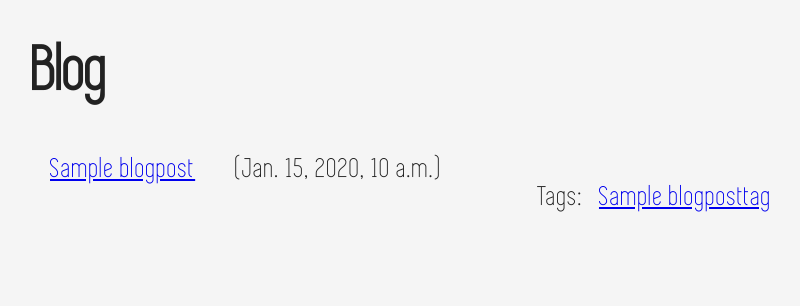
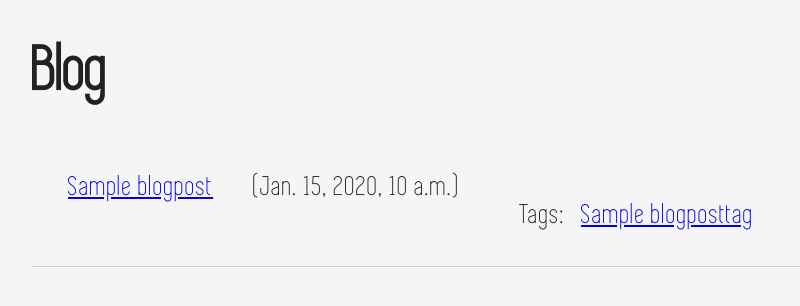
Before and after one commit to plumdog/myhome, a Django app: page /blog/ in a window 1280 px wide. Shown: the part 38-344 px from the top of the page, without its empty margins (224-1024 px from the left). Run offline with Django 3.2, Linux system fonts and the light colour scheme; tables that the repository leaves empty hold one stand-in row (values such as "Sample post"); some libraries are stand-ins or nearby versions.

Commit message:
More padding on blog list page

```diff
--- a/myhome/blog/templates/blog/index.html
+++ b/myhome/blog/templates/blog/index.html
@@ -11,10 +11,10 @@
   <div class="blog-posts">
     {% for bp in blog_posts %}
       <div class="blog-post-listing">
-        <p>
+        <p class="blog-post-title">
           <a href="{% url 'blog:post' bp.id %}">{{ bp.title }}</a>({{ bp.datetime }})
         </p>
-        <p>
+        <p class="blog-post-tags">
           {% if bp.blog_post_tags.all %}
             <span class="tags">Tags:
               {% for tag in bp.blog_post_tags.all %}
--- a/myhome/myhome/static/style.css
+++ b/myhome/myhome/static/style.css
@@ -59,8 +59,8 @@ p {
 	margin-right: 40px;
 }
 
-.blog-posts .tags {
-	float: right;
+.blog-posts .blog-post-tags {
+	text-align: right;
 }
 
 .blog-posts .tags a {
@@ -135,5 +135,9 @@ p {
     margin: 0;
 }
 .blog-posts .blog-post-listing {
-    padding: 18px
+    padding: 36px;
+
 }
+.blog-posts .blog-post-listing {
+    border-bottom: 1px solid #ccc;
+}
--- a/myhome/myhome/urls.py
+++ b/myhome/myhome/urls.py
@@ -1,3 +1,5 @@
+from . import settings
+
 from django.conf.urls import patterns, include, url
 
 from django.contrib import admin
@@ -6,5 +8,10 @@ admin.autodiscover()
 urlpatterns = patterns('',
     url(r'^admin/', include(admin.site.urls)),
     url(r'^blog/', include('blog.urls', namespace='blog')),
-    url(r'^', include('home.urls', namespace='home'))
+    url(r'^', include('home.urls', namespace='home')),
 )
+
+from django.contrib.staticfiles.urls import staticfiles_urlpatterns
+
+if settings.DEBUG == True:
+    urlpatterns += staticfiles_urlpatterns()
```
